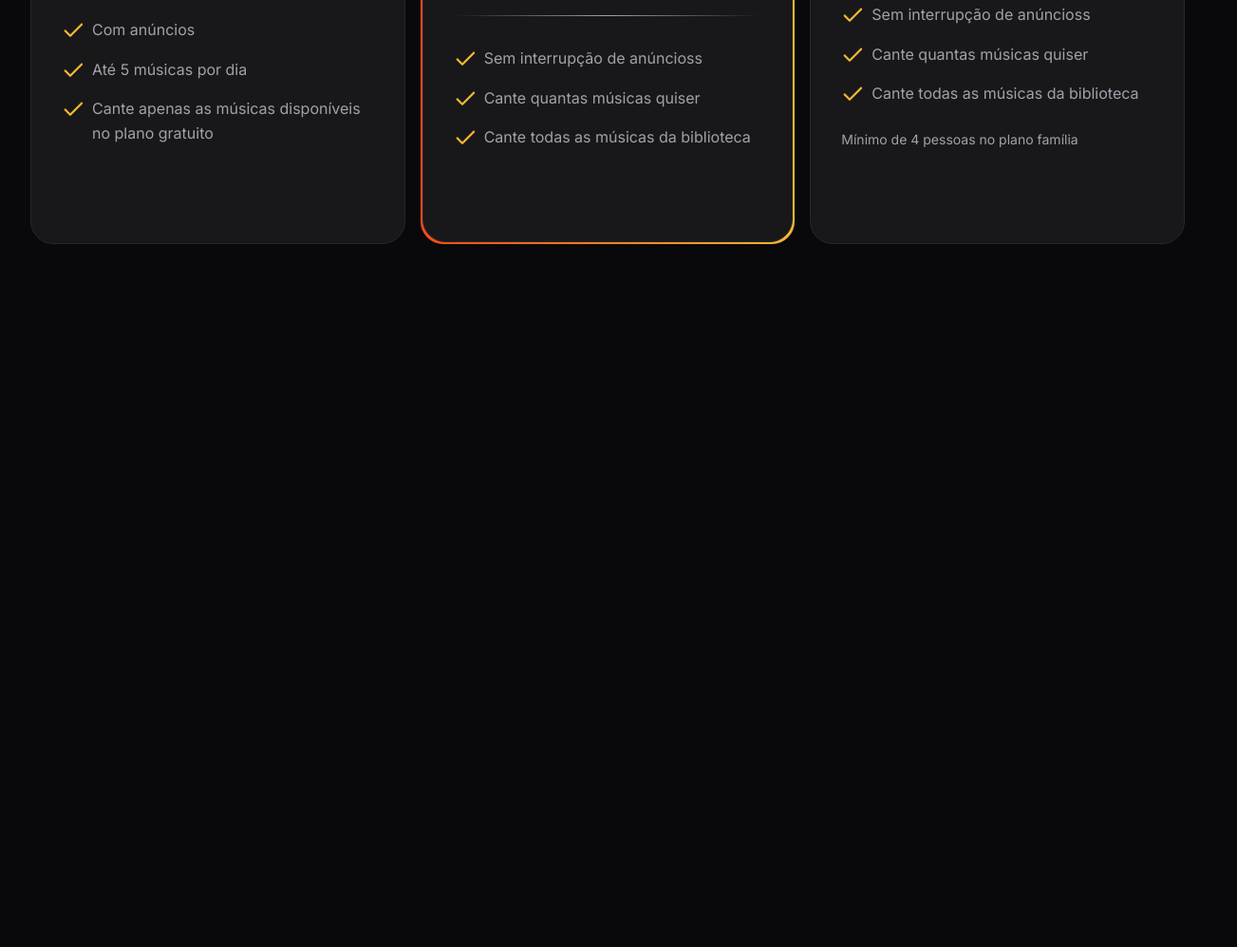
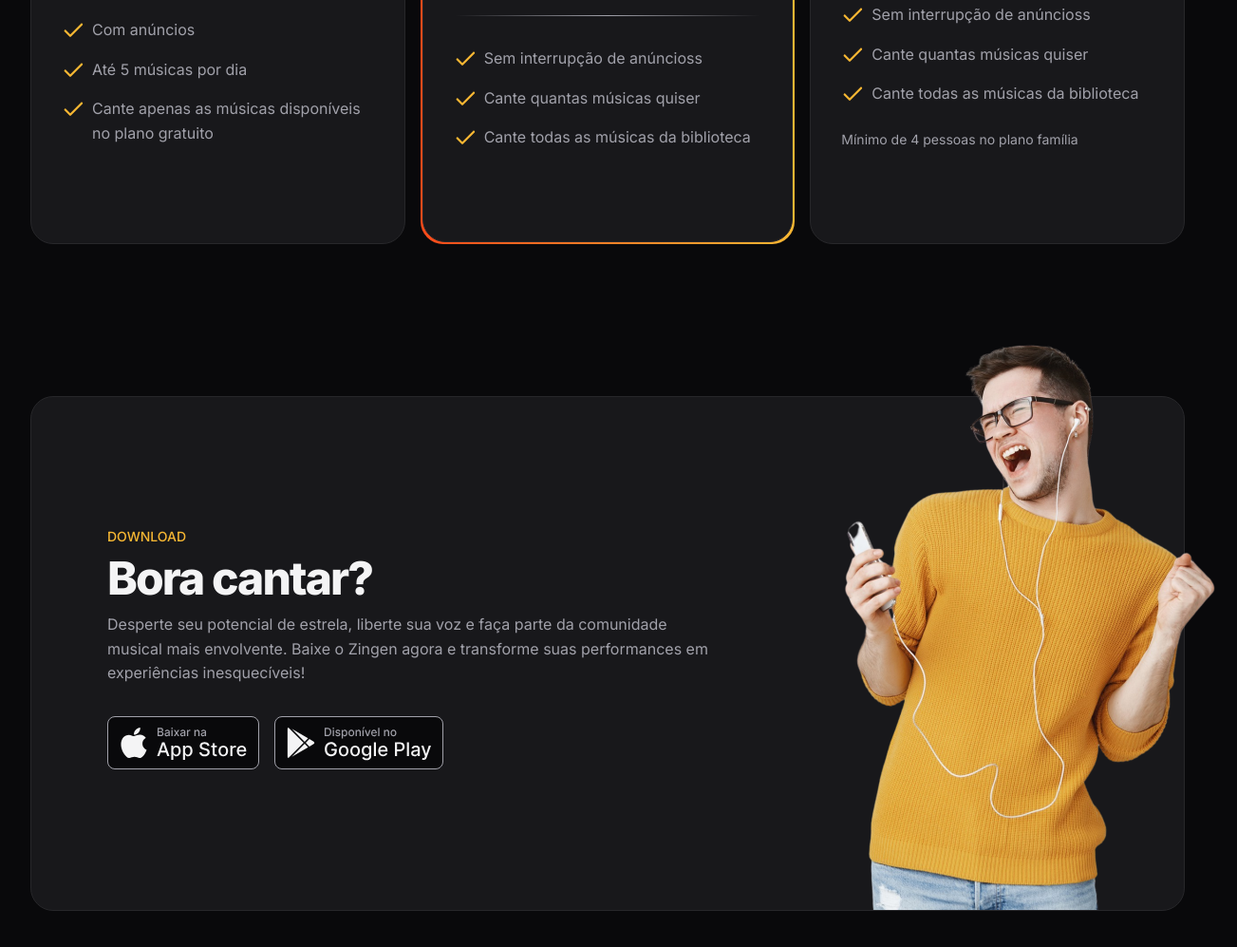
Before and after one commit to alyssonew/projeto-zingen, a plain HTML site: page index.html in a window 1280 px wide. Shown: the part 2869-3866 px from the top of the page at 95% size, 1303 px wide, since content can reach past the window. Before the commit the page ends 3206 px from the top, so only its background shows below. Drawn offline with Linux system fonts and the light colour scheme.

Commit message:
seção download

```diff
--- a/index.html
+++ b/index.html
@@ -200,5 +200,30 @@
         </div>
       </div>
     </section>
+
+    <section id="download">
+      <div class="container py-xl">
+        <div class="card px-lg even-columns items-center">
+          <div>
+            <header>
+              <strong>download</strong>
+              <h2>Bora cantar?</h2>
+            </header>
+              <p>Desperte seu potencial de estrela, liberte sua voz e faça parte da comunidade musical mais envolvente. Baixe o Zingen agora e transforme suas performances em experiências inesquecíveis!</p>
+
+              <div class="buttons flex gap-1">
+                <a href="#">
+                  <img src="assets/images/button-applestore.svg" alt="Baixar da Apple Store">
+                </a>
+                <a href="#">
+                  <img src="assets/images/button-playstore.svg" alt="Baixar no Google PlayStore">
+                </a>
+              </div>
+          </div>
+          <img src="assets/images/rapaz-ouvindo-musica-com-fones-de-ouvido-e-cantando-no-aplicativo-de-karaoke-removebg 1.png" alt="">
+        </div>
+      </div>
+    </section>
+
   </body>
 </html>
--- /dev/null
+++ b/styles/download.css
@@ -0,0 +1,35 @@
+#download{
+    .card{
+        padding: 3rem 1.5rem 15rem;
+        position: relative;
+
+       & > img{
+            width: 14.5rem;
+            position: absolute;
+            bottom: 0;
+            right: -3.5rem;
+        }
+    }
+
+    .buttons{
+        flex-wrap: wrap;
+        margin-top:2rem;
+    }
+
+
+    @media (width >= 80em){
+        .card {
+            padding: 8.75rem 5rem;
+
+            & > div:nth-child(1){
+                max-width: 40rem;
+            }
+
+            & > img{
+                width: 29.125rem;
+            }
+        }
+    }
+
+
+}
--- a/styles/global.css
+++ b/styles/global.css
@@ -46,6 +46,7 @@ html {
   font-size: var(--fs-base);
   line-height: 1.6;
   color: var(--text-color-primary);
+  overflow-x: hidden;
 }
 
 body {
--- a/styles/index.css
+++ b/styles/index.css
@@ -11,3 +11,4 @@
 @import url(cards.css);
 @import url(features.css) (width>= 80rem);
 @import url(pricing.css);
+@import url(download.css);
```
Also changed, not shown: assets/images/button-applestore.svg (added), assets/images/button-playstore.svg (added).
